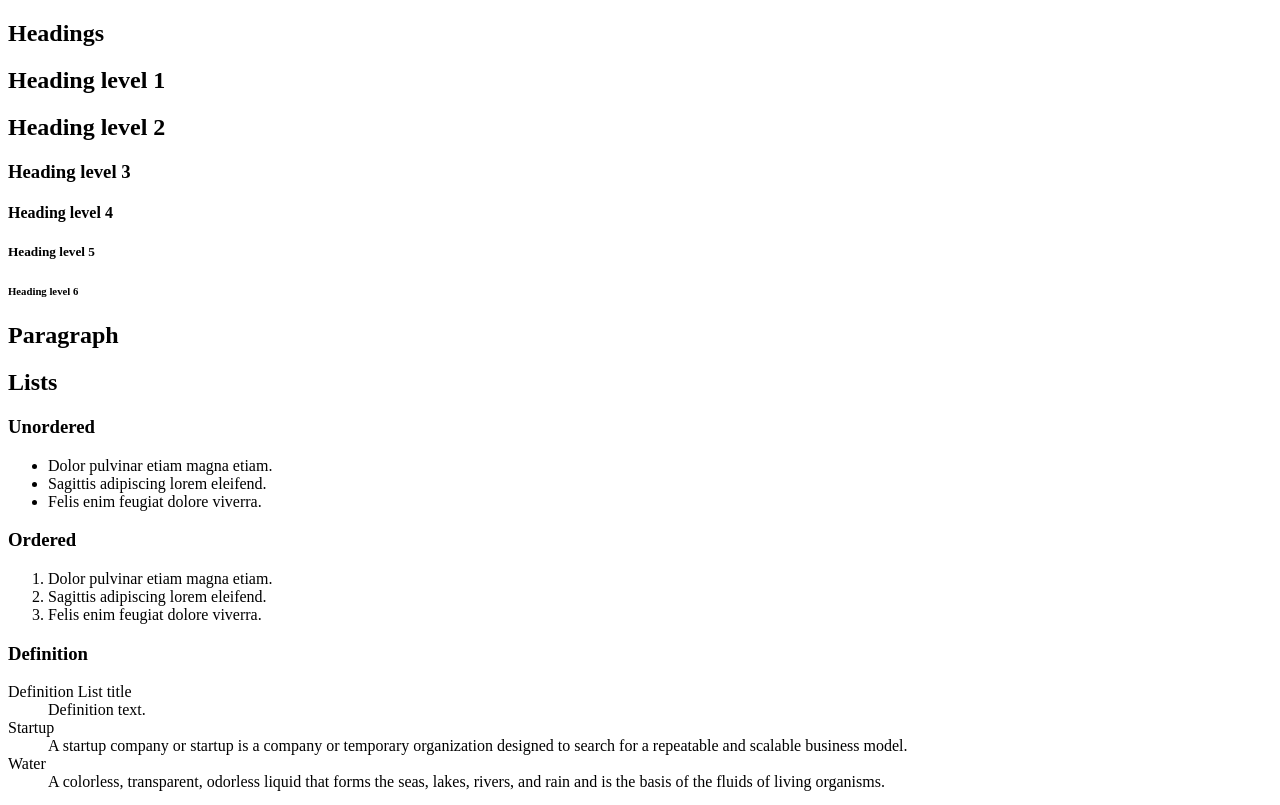
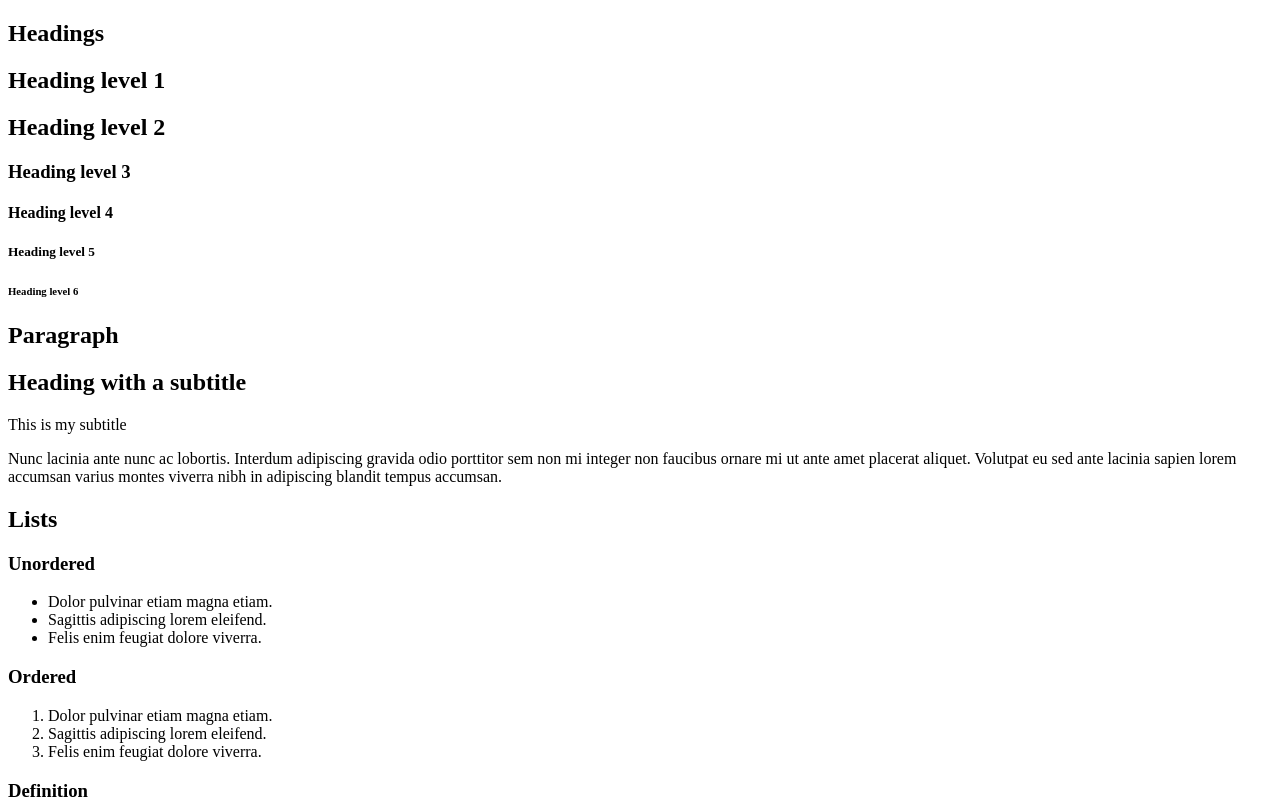
Before and after one commit to FlorianM-C22/holbertonschool-web_front_end, a plain HTML site: page html_advanced/26-syleguide.html in a window 1280 px wide. Shown: the top 805 px of the page. Drawn offline with Linux system fonts and the light colour scheme.

Commit message:
Task 26 - Paragraph block was missing from previous tasks

```diff
--- a/html_advanced/26-syleguide.html
+++ b/html_advanced/26-syleguide.html
@@ -22,6 +22,10 @@
             </section>
             <section>
                 <header><h2>Paragraph</h2></header>
+                <h2>Heading with a subtitle</h2>
+                <p>This is my subtitle</p>
+                <p>Nunc lacinia ante nunc ac lobortis. Interdum adipiscing gravida odio porttitor sem non mi integer non faucibus ornare mi ut ante amet placerat aliquet. Volutpat eu sed ante lacinia sapien lorem accumsan varius montes viverra nibh in adipiscing blandit tempus accumsan.</p>
+            </section>
                 <!-- Lists -->
             <section>
                 <header><h2>Lists</h2></header>
```
Lines whose indentation alone changed are shown as unchanged.
